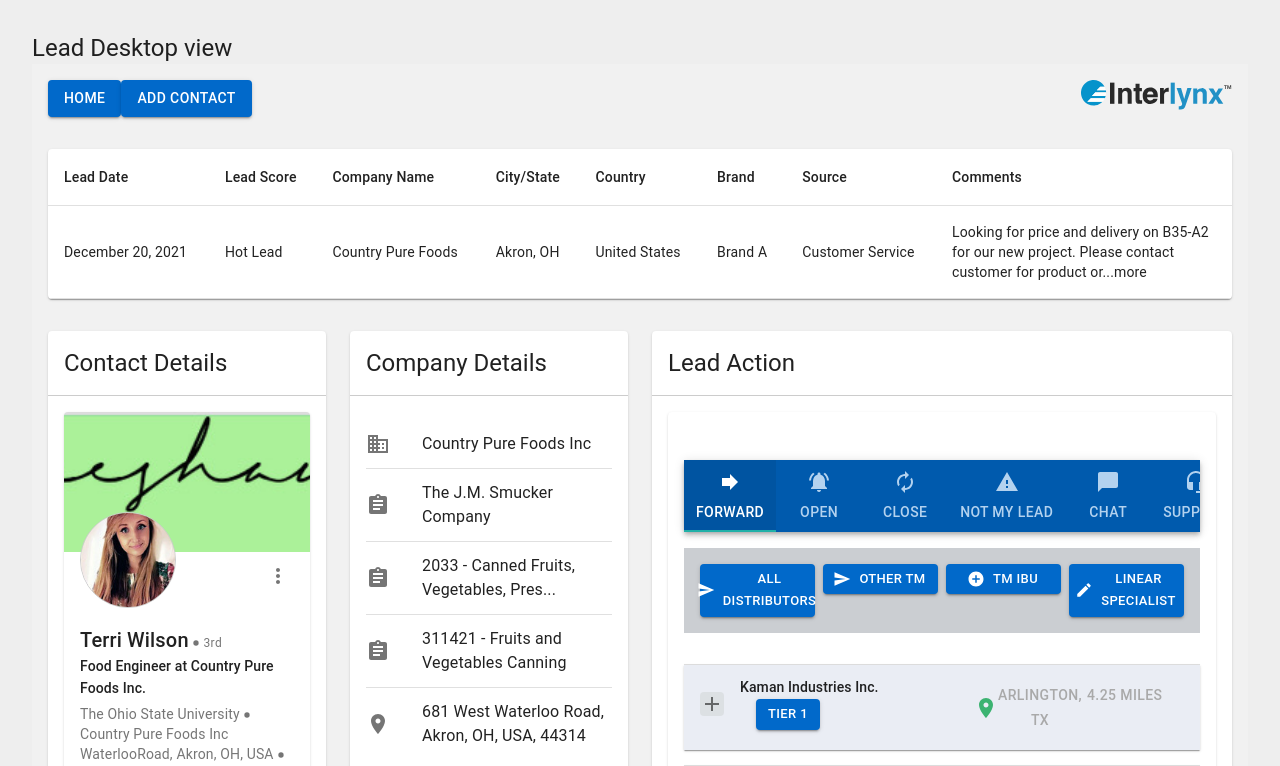
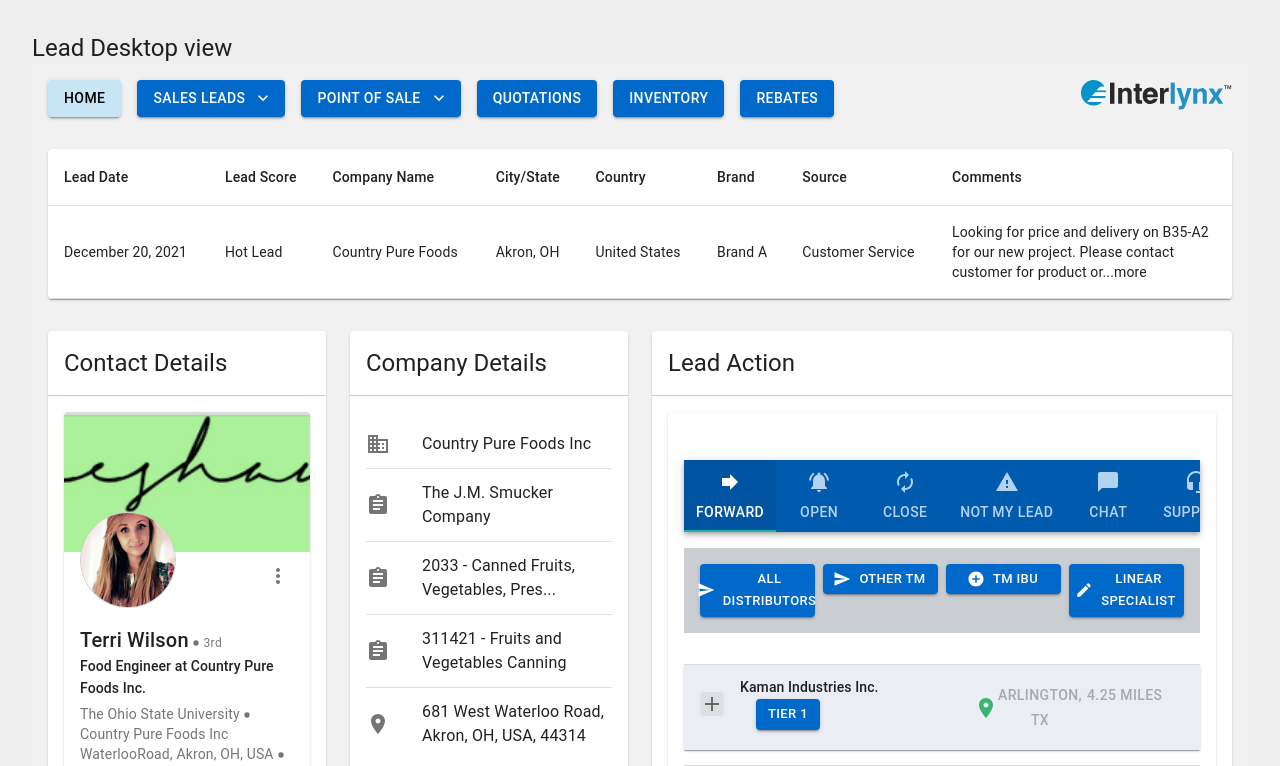
Before and after one commit to iozeey/antd-sample, a React (Create React App) app: page / in a window 1280 px wide. Shown: the top 766 px of the page. Built offline with nearby package versions, Linux system fonts and the light colour scheme.

Commit message:
added menu items

```diff
--- a/src/LeadAppDesktop.js
+++ b/src/LeadAppDesktop.js
@@ -5,15 +5,12 @@
 import Button from '@material-ui/core/Button';
 
 import ContactCard from './LeadAppContactCard'
-
 import History from './LeadAppHistory'
-
 import CompanyCard from './LeadAppCompanyCard'
-
 import Insights from './LeadAppInsights'
 import Actions from './LeadAppActions'
 import Statistics from './LeadAppStatics'
-
+import AppMenu from './LeadAppMenu'
 const useStyles = makeStyles((theme) => ({
     root: {
       // display: 'flex',
@@ -48,9 +45,7 @@
             <Box mx="auto" p={2} className={classes.applicationArea}>
               <Grid className={classes.navBar} container direction="row" justify="center" alignItems="flex-start" spacing={4}>
                 <Grid item xs={9}>
-                    <Button variant="contained" color="primary" >Home</Button>
-
-                    <Button variant="contained" color="primary" >Add Contact</Button>
+                    <AppMenu />
                 </Grid>
                 <Grid item xs={3} align="right">
                   <svg width="151" height="30" viewBox="0 0 151 30" fill="none" xmlns="http://www.w3.org/2000/svg">
--- /dev/null
+++ b/src/LeadAppMenu.js
@@ -0,0 +1,162 @@
+import React from 'react';
+import { makeStyles } from '@material-ui/core/styles';
+import IconButton from '@material-ui/core/IconButton';
+import Badge from '@material-ui/core/Badge';
+import MenuItem from '@material-ui/core/MenuItem';
+import Menu from '@material-ui/core/Menu';
+import AccountCircle from '@material-ui/icons/AccountCircle';
+import MailIcon from '@material-ui/icons/Mail';
+import NotificationsIcon from '@material-ui/icons/Notifications';
+import MoreIcon from '@material-ui/icons/MoreVert';
+import Button from '@material-ui/core/Button';
+
+import ExpandMoreIcon from '@material-ui/icons/ExpandMore';
+
+const useStyles = makeStyles((theme) => ({
+  grow: {
+    flexGrow: 1,
+  },
+  mainToolbar: {
+    margin: theme.spacing(0, 0, 0, -1),
+  },
+  title: {
+    display: 'none',
+    [theme.breakpoints.up('sm')]: {
+      display: 'block',
+    },
+  },
+  sectionDesktop: {
+    '& > a': {
+        margin: theme.spacing(0, 1),
+    },
+    '& > a.active':{
+        backgroundColor: '#C7E5F5',
+        color: '#000'
+    },
+    display: 'none',
+    [theme.breakpoints.up('md')]: {
+      display: 'flex',
+    },
+  },
+  sectionMobile: {
+    display: 'flex',
+    [theme.breakpoints.up('md')]: {
+      display: 'none',
+    },
+  },
+}));
+
+export default function AppMenu() {
+  const classes = useStyles();
+  const [anchorEl, setAnchorEl] = React.useState(null);
+  const [mobileMoreAnchorEl, setMobileMoreAnchorEl] = React.useState(null);
+
+  const isMenuOpen = Boolean(anchorEl);
+  const isMobileMenuOpen = Boolean(mobileMoreAnchorEl);
+
+  const handleProfileMenuOpen = (event) => {
+    setAnchorEl(event.currentTarget);
+  };
+
+  const handleMobileMenuClose = () => {
+    setMobileMoreAnchorEl(null);
+  };
+
+  const handleMenuClose = () => {
+    setAnchorEl(null);
+    handleMobileMenuClose();
+  };
+
+  const handleMobileMenuOpen = (event) => {
+    setMobileMoreAnchorEl(event.currentTarget);
+  };
+
+  const menuId = 'primary-search-account-menu';
+  const renderMenu = (
+    <Menu
+      anchorEl={anchorEl}
+      anchorOrigin={{ vertical: 'top', horizontal: 'right' }}
+      id={menuId}
+      keepMounted
+      transformOrigin={{ vertical: 'top', horizontal: 'right' }}
+      open={isMenuOpen}
+      onClose={handleMenuClose}
+    >
+      <MenuItem onClick={handleMenuClose}>Profile</MenuItem>
+      <MenuItem onClick={handleMenuClose}>My account</MenuItem>
+    </Menu>
+  );
+
+  const mobileMenuId = 'primary-search-account-menu-mobile';
+  const renderMobileMenu = (
+    <Menu
+      anchorEl={mobileMoreAnchorEl}
+      anchorOrigin={{ vertical: 'top', horizontal: 'right' }}
+      id={mobileMenuId}
+      keepMounted
+      transformOrigin={{ vertical: 'top', horizontal: 'right' }}
+      open={isMobileMenuOpen}
+      onClose={handleMobileMenuClose}
+    >
+      <MenuItem>
+        <IconButton aria-label="show 4 new mails" color="inherit">
+          <Badge badgeContent={4} color="secondary">
+            <MailIcon />
+          </Badge>
+        </IconButton>
+        <p>Messages</p>
+      </MenuItem>
+      <MenuItem>
+        <IconButton aria-label="show 11 new notifications" color="inherit">
+          <Badge badgeContent={11} color="secondary">
+            <NotificationsIcon />
+          </Badge>
+        </IconButton>
+        <p>Notifications</p>
+      </MenuItem>
+      <MenuItem onClick={handleProfileMenuOpen}>
+        <IconButton
+          aria-label="account of current user"
+          aria-controls="primary-search-account-menu"
+          aria-haspopup="true"
+          color="inherit"
+        >
+          <AccountCircle />
+        </IconButton>
+        <p>Profile</p>
+      </MenuItem>
+    </Menu>
+  );
+
+  return (
+    <div className={classes.grow}>
+
+        <div className={classes.mainToolbar}>
+
+          <div className={classes.sectionDesktop}>
+            <Button className="active" variant="contained" color="primary" href="#contained-buttons">Home</Button>
+            <Button variant="contained" color="primary" href="#contained-buttons" endIcon={<ExpandMoreIcon />}>Sales Leads</Button>
+            <Button variant="contained" color="primary" href="#contained-buttons" endIcon={<ExpandMoreIcon />}>Point Of Sale</Button>
+            <Button variant="contained" color="primary" href="#contained-buttons">Quotations</Button>
+            <Button variant="contained" color="primary" href="#contained-buttons">Inventory</Button>
+            <Button variant="contained" color="primary" href="#contained-buttons">Rebates</Button>
+
+          </div>
+          <div className={classes.sectionMobile}>
+            <IconButton
+              aria-label="show more"
+              aria-controls={mobileMenuId}
+              aria-haspopup="true"
+              onClick={handleMobileMenuOpen}
+              color="inherit"
+            >
+              <MoreIcon />
+            </IconButton>
+          </div>
+        </div>
+
+      {renderMobileMenu}
+      {renderMenu}
+    </div>
+  );
+}
```
